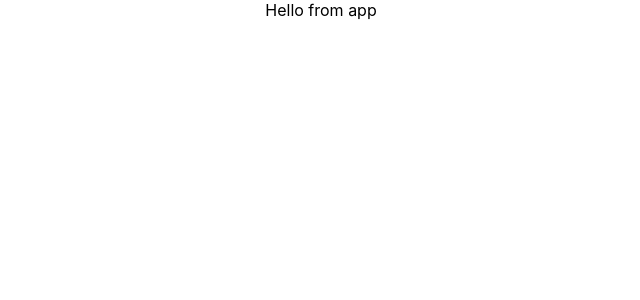
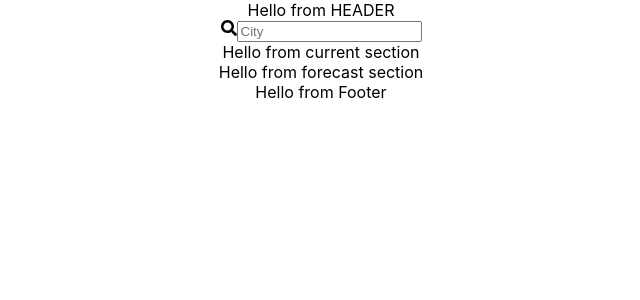
Before and after one commit to NTHB/weather-app, a React (Create React App) app: page / in a window 1280 px wide. Shown: the top 300 px of the page, without its empty margins (319-959 px from the left). Built offline with nearby package versions, Linux system fonts and the light colour scheme; no server answers; some icons are missing.

Commit message:
add fetch function and components

```diff
--- a/package.json
+++ b/package.json
@@ -6,10 +6,10 @@
     "@testing-library/jest-dom": "^4.2.4",
     "@testing-library/react": "^9.3.3",
     "@testing-library/user-event": "^7.1.2",
-    "axios": "^0.19.0",
     "node-sass": "^4.13.0",
     "react": "^16.12.0",
     "react-dom": "^16.12.0",
+    "react-icons": "^3.8.0",
     "react-scripts": "3.3.0"
   },
   "scripts": {
--- a/public/index.html
+++ b/public/index.html
@@ -3,28 +3,13 @@
   <head>
     <meta charset="utf-8" />
     <link rel="icon" href="%PUBLIC_URL%/favicon.ico" />
+    <link rel="stylesheet" type="text/css" href="https://cdnjs.cloudflare.com/ajax/libs/weather-icons/2.0.9/css/weather-icons.min.css">
     <meta name="viewport" content="width=device-width, initial-scale=1" />
-    <meta name="theme-color" content="#000000" />
     <meta
       name="description"
       content="Web site created using create-react-app"
     />
-    <link rel="apple-touch-icon" href="%PUBLIC_URL%/logo192.png" />
-    <!--
-      manifest.json provides metadata used when your web app is installed on a
-      user's mobile device or desktop. See https://developers.google.com/web/fundamentals/web-app-manifest/
-    -->
-    <link rel="manifest" href="%PUBLIC_URL%/manifest.json" />
-    <!--
-      Notice the use of %PUBLIC_URL% in the tags above.
-      It will be replaced with the URL of the `public` folder during the build.
-      Only files inside the `public` folder can be referenced from the HTML.
-
-      Unlike "/favicon.ico" or "favicon.ico", "%PUBLIC_URL%/favicon.ico" will
-      work correctly both with client-side routing and a non-root public URL.
-      Learn how to configure a non-root public URL by running `npm run build`.
-    -->
-    <title>React App</title>
+    <title>Weather App</title>
   </head>
   <body>
     <noscript>You need to enable JavaScript to run this app.</noscript>
--- a/src/App.js
+++ b/src/App.js
@@ -1,10 +1,20 @@
 import React from 'react';
 import './App.scss';
+
+import Header from './components/header'
+import Search from './components/searchBar'
+import CurrentWeather from './components/current'
+import Forecast from './components/forecast'
+import Footer from './components/footer'
 
 function App() {
   return (
     <div className="App">
-      Hello from app
+      <Header></Header>
+      <Search></Search>
+      <CurrentWeather></CurrentWeather>
+      <Forecast></Forecast>
+      <Footer></Footer>
     </div>
   );
 }
--- /dev/null
+++ b/src/components/current.js
@@ -0,0 +1,17 @@
+import React, { Component } from 'react'
+
+export default class current extends Component {
+    constructor(props) {
+        super(props);
+        this.state = {
+
+        }
+    }
+    render() {
+        return (
+            <div>
+                Hello from current section
+            </div>
+        )
+    }
+}
--- /dev/null
+++ b/src/components/footer.js
@@ -0,0 +1,11 @@
+import React, { Component } from 'react'
+
+export default class footer extends Component {
+    render() {
+        return (
+            <div>
+                Hello from Footer
+            </div>
+        )
+    }
+}
--- /dev/null
+++ b/src/components/forecast.js
@@ -0,0 +1,11 @@
+import React, { Component } from 'react'
+
+export default class forecast extends Component {
+    render() {
+        return (
+            <div>
+                Hello from forecast section
+            </div>
+        )
+    }
+}
--- /dev/null
+++ b/src/components/header.js
@@ -0,0 +1,11 @@
+import React, { Component } from 'react'
+
+export default class header extends Component {
+    render() {
+        return (
+            <div>
+                Hello from HEADER
+            </div>
+        )
+    }
+}
--- /dev/null
+++ b/src/components/searchBar.js
@@ -0,0 +1,80 @@
+import React, { Component } from 'react'
+import { FaSearch } from 'react-icons/fa'
+
+
+export default class searchBar extends Component {
+
+    constructor(props) {
+        super(props);
+        this.state = {
+            city: 'vancouver',
+            currentWeather: {},
+            forecastWeather: [],
+            error: ''
+        };
+    }
+
+    componentDidMount() {
+        this.setState({
+            error: ''
+        });
+        this.getWeather(this.state.city);
+    }
+
+    typingTimer = null;
+
+    handleChange(inputCity){
+        console.log(`inputCity>>${inputCity}`)
+
+        clearTimeout(this.typingTimer);
+        this.typingTimer =  setTimeout(() => {
+            console.log(`Delay Called >> ${inputCity}`)
+            this.getWeather(inputCity);
+        }, 1500);
+    }
+
+    handleResponse(response) {
+        if (response.ok) {
+          return response.json();
+        } else {
+          throw new Error("Error: Location " + response.statusText);
+        }
+    }
+
+    getWeather(cityName){
+        console.log(`getWeather called ${cityName}`);
+        fetch(
+            `http://api.openweathermap.org/data/2.5/weather/?q=${cityName}&appid=${process.env.REACT_APP_WEATHER_API_KEY}&units=metric`
+        ).then(respond => this.handleResponse(respond))
+        .then(weather => {
+            if(Object.entries(weather).length) {
+                console.log(weather);
+            }
+        })
+        .catch(error => {
+            console.log('fetching data error');
+            this.setState({
+                error: error.message
+            });
+        });
+    }
+
+    dataHandler =(data)=> {
+
+    }
+
+    render() {
+
+        return (
+            <div>
+                <form action="" autoComplete="off">
+                    <div>
+                        <label htmlFor="city-input"><FaSearch></FaSearch></label>
+                        <input type="text" name="city-input" id="search-input" placeholder="City" onChange={event=>this.handleChange(event.target.value)}/>
+                    </div>
+                </form>
+
+            </div>
+        )
+    }
+}
```
Also changed, not shown: 2 other files (tests, documents, lock files or other folders).
